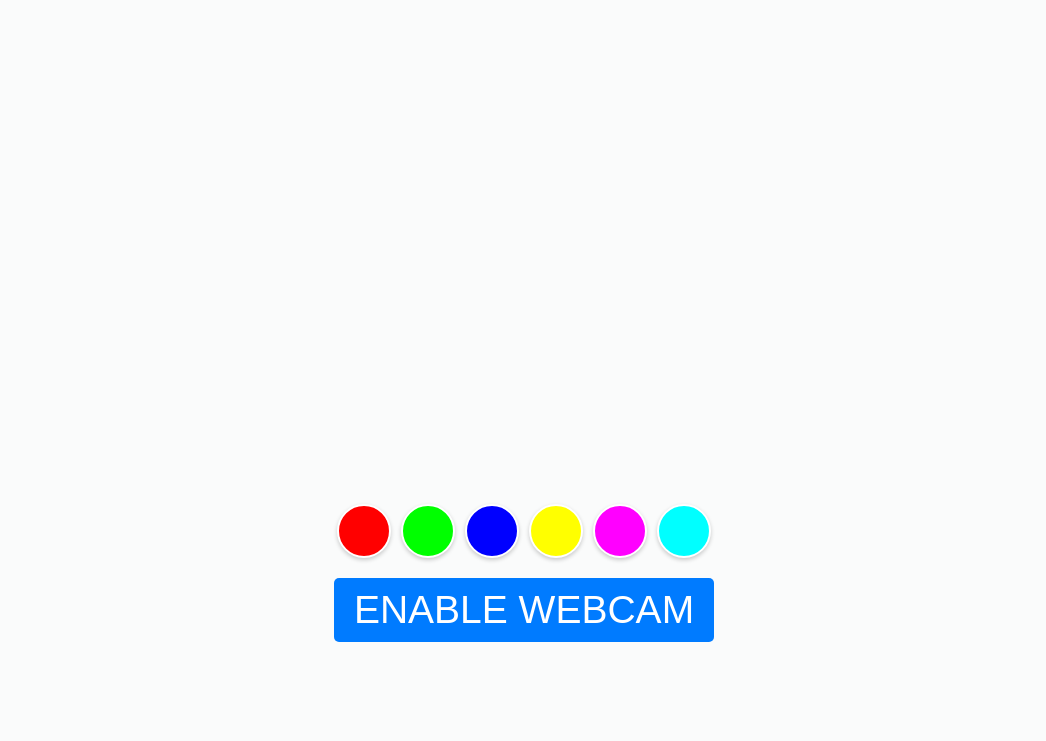
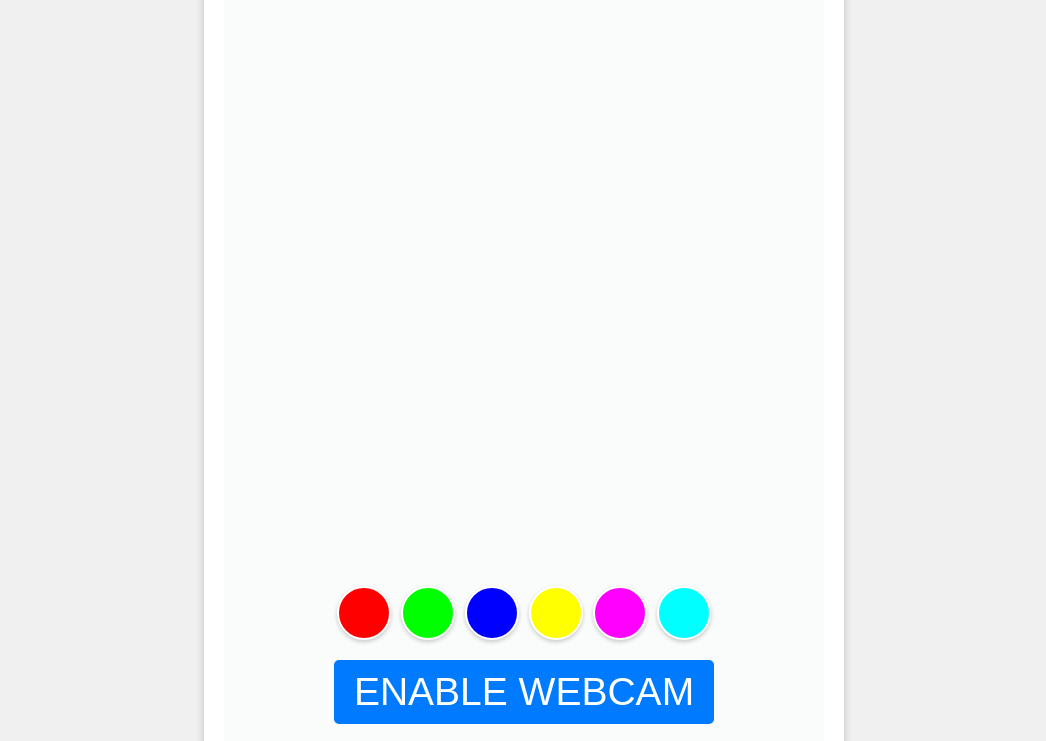
Before and after one commit to shaikmastan093/Hair_Color_Change-AR-, a plain HTML site: page selfieMode.html in a window 1280 px wide. Shown: the part 270-1011 px from the top of the page, without its empty margins (116-1162 px from the left). Drawn offline with Linux system fonts and the light colour scheme.

Commit message:
changes new heaihr and wifdth on self html page

```diff
--- a/selfieMode.html
+++ b/selfieMode.html
@@ -6,31 +6,31 @@
     <link rel="stylesheet" href="./style.css">
     <style>
         /* Add this CSS for button alignment */
-        /* body {
+        body {
             margin: 0;
             font-family: Arial, sans-serif;
             background-color: #f0f0f0;
             display: flex;
             justify-content: center;
             align-items: center;
-            height: 100vh;
-        } */
-        /* .App {
+            height: 170vh;
+        }
+        .App {
             background-color: white;
             border-radius: 10px;
             box-shadow: 0 4px 8px rgba(0, 0, 0, 0.2);
             padding: 20px;
-            max-width: 700px;
+            max-width: 600px;
             text-align: center;
-        }  */
+        }
 
          .webcam {
             position: relative;
             margin: 20px 0;
         }
-
-        /* video, canvas {
-            width: 100%;
+/*
+        video, canvas {
+            width: 50%;
             height: auto;
             display: block;
             border: 1px solid #ccc;
```
